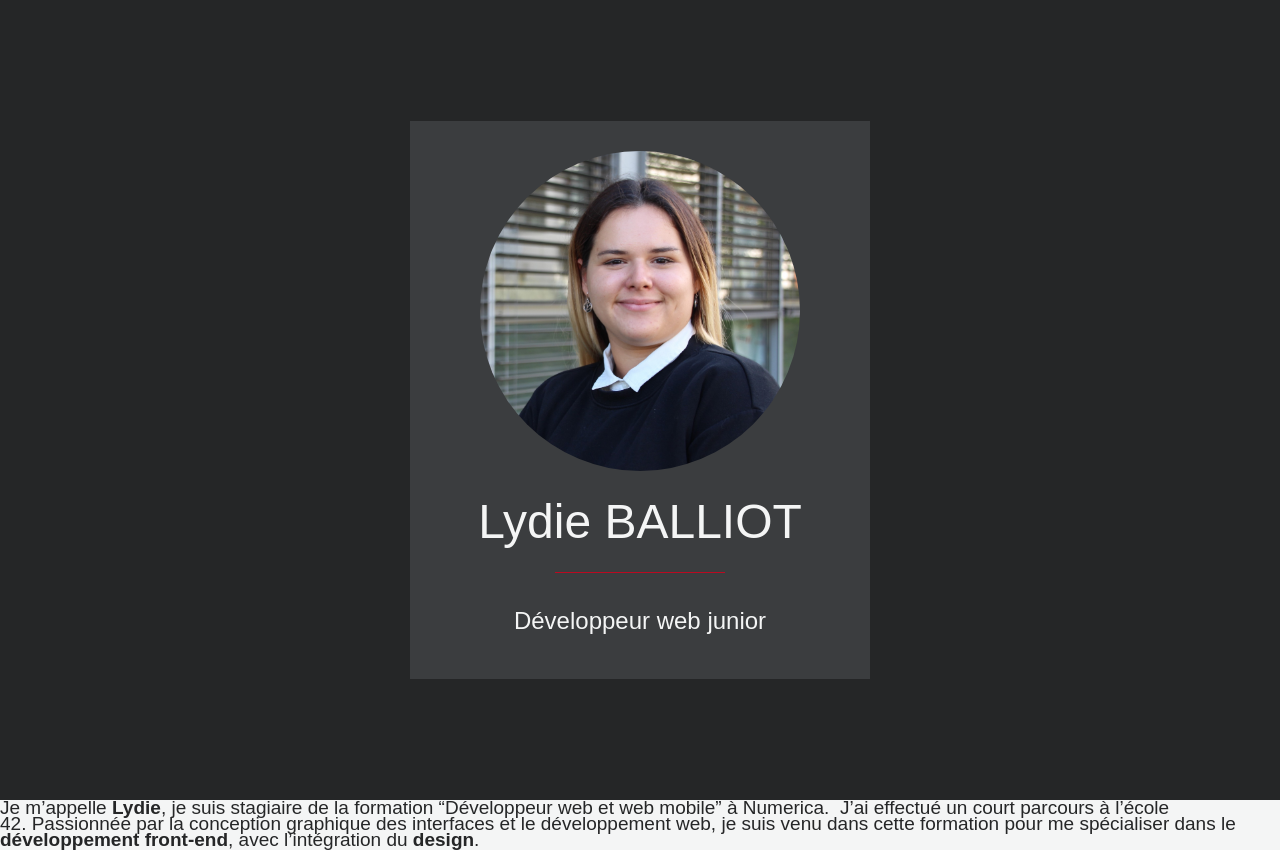
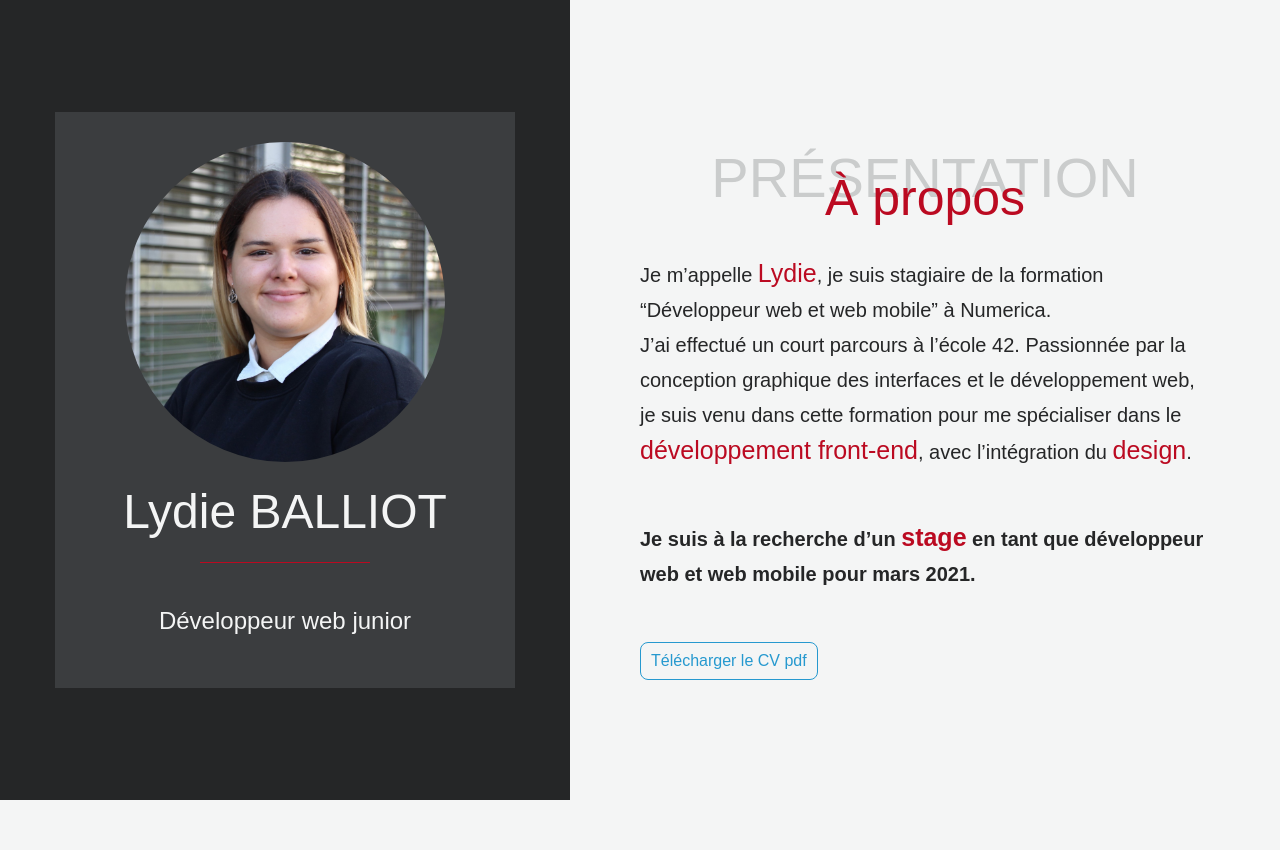
Before and after one commit to lballiot/portfolio, a plain HTML site: page index.html in a window 1280 px wide. After the commit the page ends 800 px from the top, so only its background shows below. Drawn offline with Linux system fonts and the light colour scheme; a web font is replaced by a local one.

Commit message:
bloc presentation done

```diff
--- a/css/responsive.css
+++ b/css/responsive.css
@@ -7,18 +7,26 @@
 	}
 
 	h2 {
-		font-size: 2.3rem;
+		font-size: 4rem;
 		text-transform: uppercase;
 		color: rgba(37, 38, 39, 0.2);
 	}
 
 	h3 {
-		font-size: 2.1rem;
+		font-size: 4rem;
 		color: var(--red-color);
+	}
+	p {
+		font-size: 1.6rem;
+		line-height: 2.5rem;
 	}
 
 	.container {
 		flex-direction: column;
+	}
+
+	strong {
+		font-size: 2.3rem;
 	}
 
 	/* --------------- HEADER PROFILE --------------- */
@@ -38,6 +46,10 @@
 	}
 	.profile-bloc > .separator {
 		margin: 0.5rem;
+	}
+
+	.profile-presentation {
+		margin: 3rem;
 	}
 
 	/* --------------- MENU --------------- */
@@ -85,3 +97,19 @@
 		top: 10px;
 	} */
 }
+
+@media screen and (min-width: 901px) {
+	/* --------------- HEADER PROFILE --------------- */
+	.header-page {
+		display: flex;
+	}
+	.header-page header,
+	.header-page .profile-presentation {
+		flex: 1;
+	}
+	.profile-presentation {
+		align-items: center;
+		justify-content: center;
+		margin: 5rem 7rem;
+	}
+}
--- a/css/style.css
+++ b/css/style.css
@@ -35,17 +35,18 @@ h1 {
 }
 
 h2 {
-	font-size: 2.3rem;
+	font-size: 5.6rem;
 	text-transform: uppercase;
 	color: rgba(37, 38, 39, 0.2);
 }
 
 h3 {
-	font-size: 2.1rem;
+	font-size: 5rem;
 	color: var(--red-color);
 }
 p {
-	font-size: 1.9rem;
+	font-size: 2rem;
+	line-height: 3.5rem;
 }
 /* --------------- CLASSES GÉNÉRIQUES --------------- */
 
@@ -56,11 +57,51 @@ p {
 	margin: 1rem;
 }
 
+strong {
+	color: var(--red-color);
+	font-size: 2.5rem;
+	font-weight: normal;
+}
+
+button {
+	color: var(--blue-color);
+	border: 1px solid var(--blue-color);
+	background-color: var(--light-color);
+	border-radius: 8px;
+	padding: 1rem;
+	margin-right: auto;
+}
+
+button:hover {
+	background-color: var(--blue-color);
+	opacity: 0.6;
+	color: var(--light-color);
+}
+
+/* --------------- SUPERIMPOSED TITLE --------------- */
+
+.title {
+	display: flex;
+	flex-direction: column;
+	align-items: center;
+	margin: 5rem 0 7rem 0;
+}
+.title > h2,
+.title > h3 {
+	font-weight: 300;
+}
+
+.title > h3 {
+	position: absolute;
+	padding: 2rem;
+}
+
 /* --------------- HEADER --------------- */
 
 .profile-header {
 	display: flex;
 	flex: 1;
+	flex-direction: row;
 	background-color: var(--dark-color);
 	min-height: 100vh;
 	justify-content: center;
@@ -82,11 +123,11 @@ p {
 	width: 100%;
 	height: 100%;
 } */
-.profile-bloc-rotate {
+/* .profile-bloc-rotate {
 	content: " ";
 	background-color: var(--red-color);
 	transform: rotate(20deg);
-}
+} */
 .profile-bloc img {
 	border-radius: 50%;
 	width: 25vw;
@@ -103,3 +144,13 @@ p {
 }
 
 /* --------------- PRÉSENTATION --------------- */
+.profile-presentation {
+	display: flex;
+	flex-direction: column;
+	margin: 5rem;
+}
+
+.profile-presentation-stage {
+	margin: 5rem 0;
+	font-weight: bold;
+}
--- a/index.html
+++ b/index.html
@@ -10,9 +10,9 @@
 	</head>
 	<body>
 		<!-- HEADER NAV -->
+		<div class="header-page">
 			<header>
 				<div class="profile-header">
-				<div class="profile-bloc-rotate"></div>
 					<div class="profile-bloc">
 						<img src="./img/lballiot.jpeg" alt="image profile" />
 						<h1>Lydie BALLIOT</h1>
@@ -22,16 +22,28 @@
 				</div>
 			</header>
 			<section class="profile-presentation">
+				<div class="title">
+					<h2>Présentation</h2>
+					<h3>À propos</h3>
+				</div>
 				<p>
 					Je m’appelle <strong>Lydie</strong>, je suis stagiaire de la
-				formation “Développeur web et web mobile” à Numerica.  J’ai
-				effectué un court parcours à l’école 42. Passionnée par la
-				conception graphique des interfaces et le développement web, je
-				suis venu dans cette formation pour me spécialiser dans le
-				<strong>développement front-end</strong>, avec l’intégration du
-				<strong>design</strong>.
+					formation “Développeur web et web mobile” à Numerica.
+					<br />J’ai effectué un court parcours à l’école
+					42. Passionnée par la conception graphique des interfaces et
+					le développement web, je suis venu dans cette formation pour
+					me spécialiser dans le
+					<strong>développement front-end</strong>, avec l’intégration
+					du <strong>design</strong>.
 				</p>
+				<p class="profile-presentation-stage">
+					Je suis à la recherche d’un
+					<strong class="profile-presentation-stage">stage</strong> en
+					tant que développeur web et web mobile pour mars 2021.
+				</p>
+				<button>Télécharger le CV pdf</button>
 			</section>
+		</div>
 	</body>
 </html>
 
```
Also changed, not shown: css/normalize.css. Lines whose indentation alone changed are shown as unchanged.
